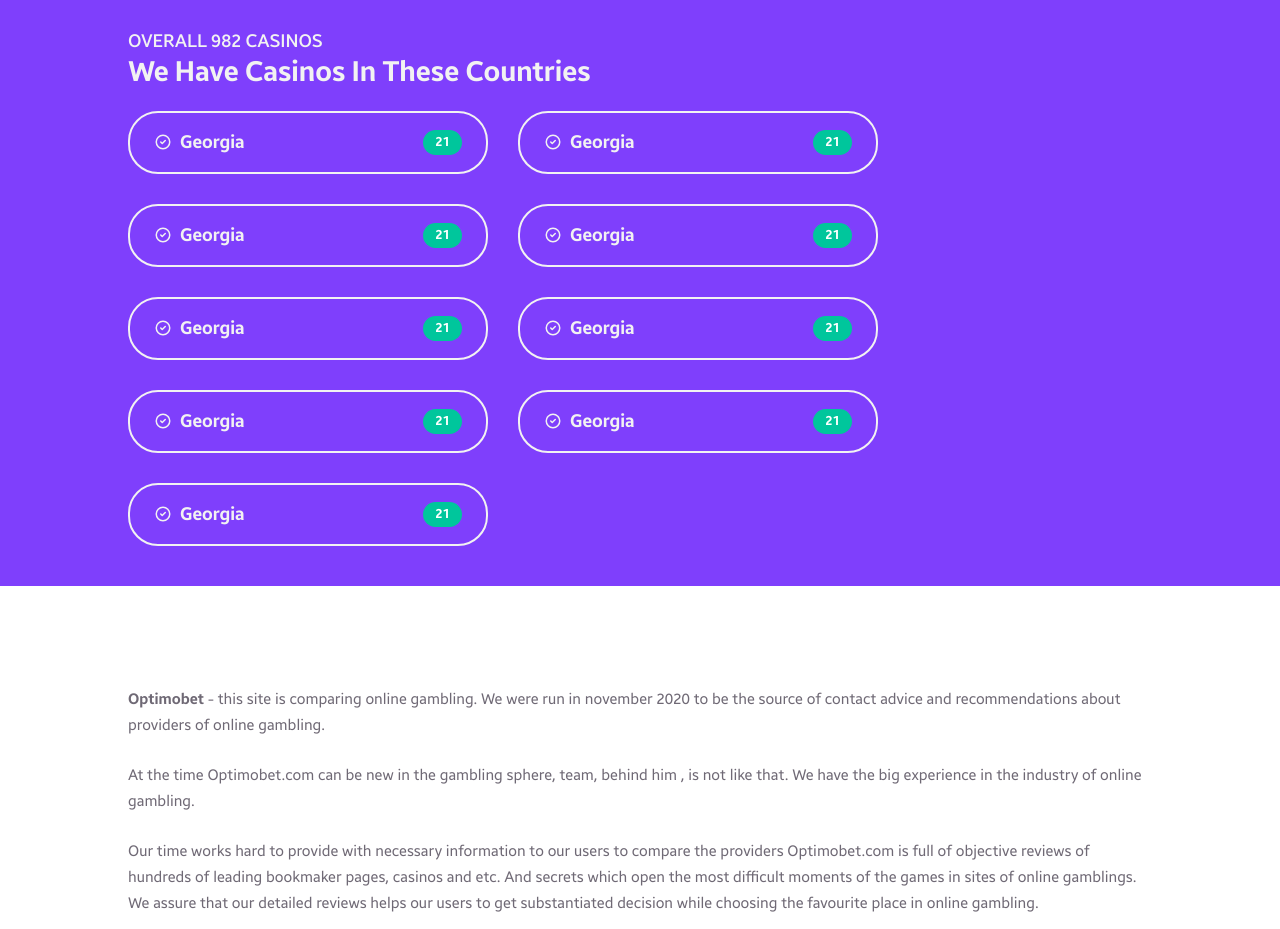
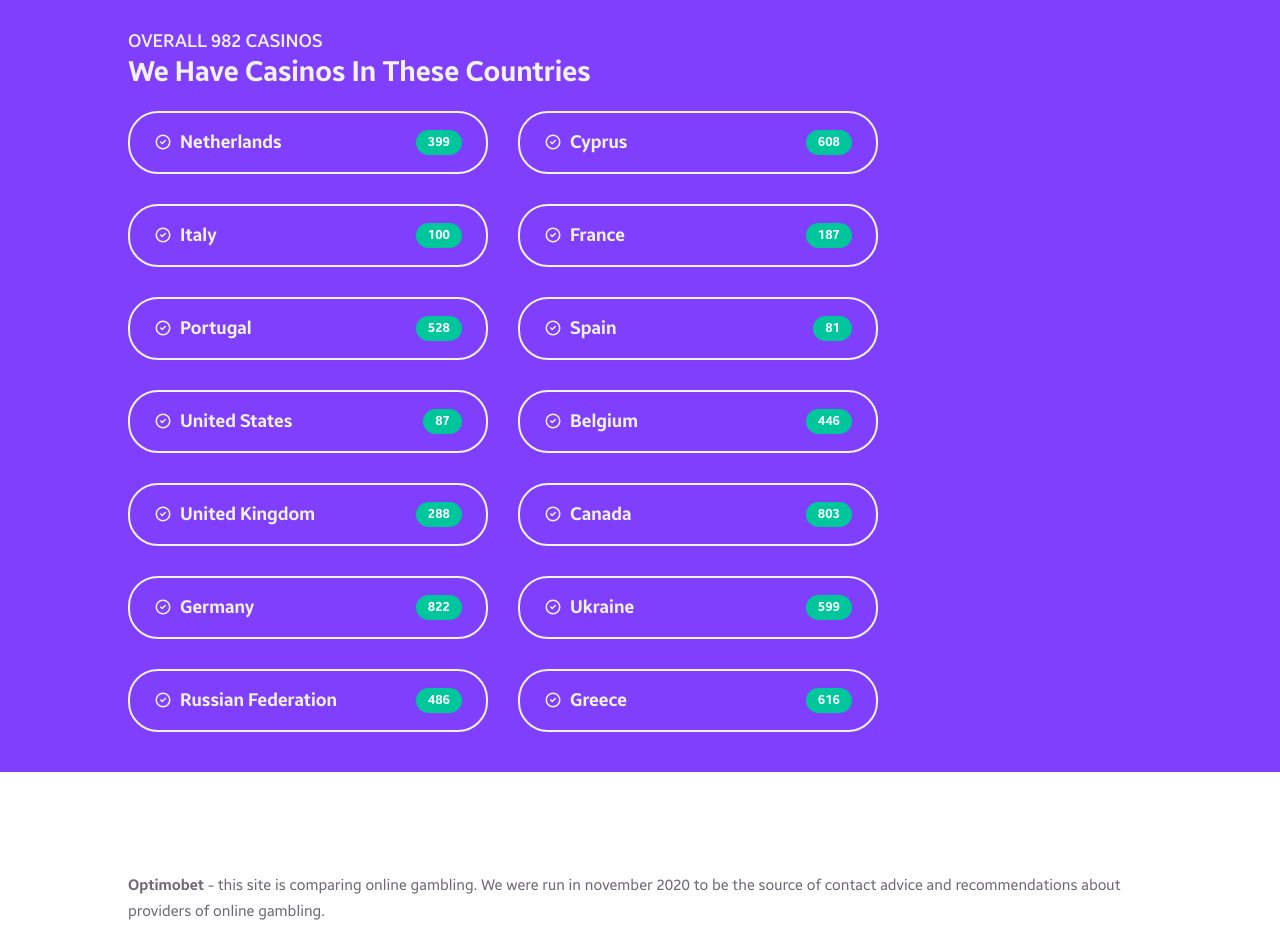
Before and after one commit to stoura90/Optimobet-website, a Next.js app: page / in a window 1280 px wide. Shown: the part 8220-9149 px from the top of the page. Built offline with nearby package versions, Linux system fonts and the light colour scheme.

Commit message:
countries block fix

```diff
--- a/pages/index.js
+++ b/pages/index.js
@@ -382,74 +382,114 @@ export default function Home() {
 					<div className={styles.countriesContent}>
 						<div className={styles.country}>
 							<span className={styles.countryName}>
-								Georgia
+								Netherlands
 							</span>
 							<span className={styles.countryCount}>
-								21
+								399
 							</span>
 						</div>
 						<div className={styles.country}>
 							<span className={styles.countryName}>
-								Georgia
+								Cyprus
 							</span>
 							<span className={styles.countryCount}>
-								21
+								608
 							</span>
 						</div>
 						<div className={styles.country}>
 							<span className={styles.countryName}>
-								Georgia
+								Italy
 							</span>
 							<span className={styles.countryCount}>
-								21
+								100
 							</span>
 						</div>
 						<div className={styles.country}>
 							<span className={styles.countryName}>
-								Georgia
+								France
 							</span>
 							<span className={styles.countryCount}>
-								21
+								187
 							</span>
 						</div>
 						<div className={styles.country}>
 							<span className={styles.countryName}>
-								Georgia
+								Portugal
 							</span>
 							<span className={styles.countryCount}>
-								21
+								528
 							</span>
 						</div>
 						<div className={styles.country}>
 							<span className={styles.countryName}>
-								Georgia
+								Spain
 							</span>
 							<span className={styles.countryCount}>
-								21
+								81
 							</span>
 						</div>
 						<div className={styles.country}>
 							<span className={styles.countryName}>
-								Georgia
+								United States
 							</span>
 							<span className={styles.countryCount}>
-								21
+								87
 							</span>
 						</div>
 						<div className={styles.country}>
 							<span className={styles.countryName}>
-								Georgia
+								Belgium
 							</span>
 							<span className={styles.countryCount}>
-								21
+								446
 							</span>
 						</div>
 						<div className={styles.country}>
 							<span className={styles.countryName}>
-								Georgia
+								United Kingdom
 							</span>
 							<span className={styles.countryCount}>
-								21
+								288
+							</span>
+						</div>
+						<div className={styles.country}>
+							<span className={styles.countryName}>
+								Canada
+							</span>
+							<span className={styles.countryCount}>
+								803
+							</span>
+						</div>
+						<div className={styles.country}>
+							<span className={styles.countryName}>
+								Germany
+							</span>
+							<span className={styles.countryCount}>
+								822
+							</span>
+						</div>
+						<div className={styles.country}>
+							<span className={styles.countryName}>
+								Ukraine
+							</span>
+							<span className={styles.countryCount}>
+								599
+							</span>
+						</div>
+						<div className={styles.country}>
+							<span className={styles.countryName}>
+								Russian Federation
+							</span>
+							<span className={styles.countryCount}>
+								486
+							</span>
+						</div>
+						<div className={styles.country}>
+							<span className={styles.countryName}>
+								Greece
+							</span>
+							<span className={styles.countryCount}>
+								616
 							</span>
 						</div>
 					</div>
```
